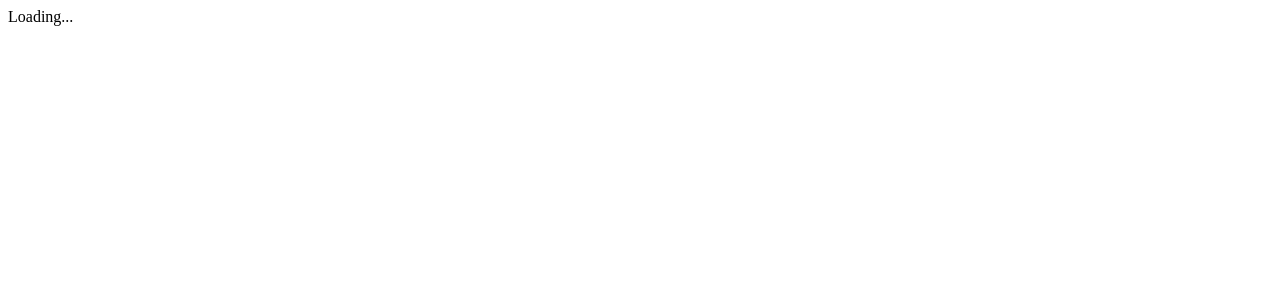
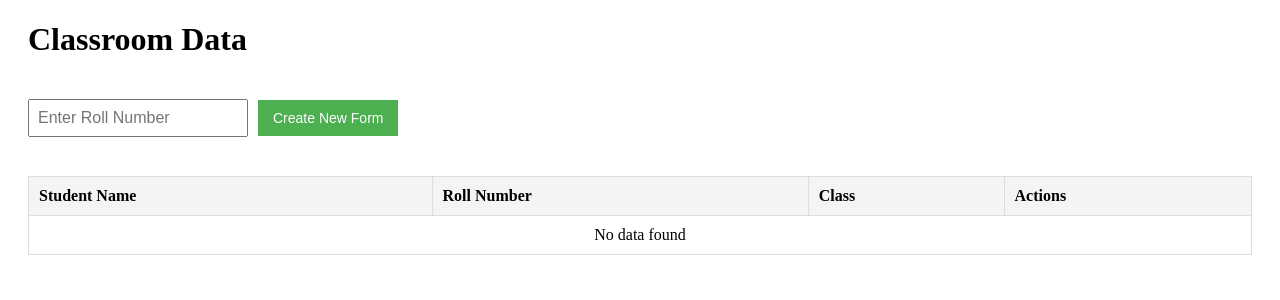
Before and after one commit to pratikderepatil/joyful-journey-report-card, a Next.js app: page / in a window 1280 px wide. Shown: the top 300 px of the page. Built offline with nearby package versions, Linux system fonts and the light colour scheme.

Commit message:
removes console.log and alerts

```diff
--- a/src/app/form/[rollNumber]/page.jsx
+++ b/src/app/form/[rollNumber]/page.jsx
@@ -86,7 +86,6 @@ const ReportCardForm = () => {
 
 		localStorage.setItem("classroomData", JSON.stringify(classroomData));
 
-		alert("Report card saved successfully!");
 		router.push(`/preview/${formData.studentRollNumber}`);
 	};
 
--- a/src/app/page.jsx
+++ b/src/app/page.jsx
@@ -16,8 +16,6 @@ const HomePage = () => {
 		}
 	}, []);
 
-	console.log(classroomData);
-
 	const handleEdit = (rollNumber) => {
 		router.push(`/form/${rollNumber}`);
 	};
@@ -34,17 +32,9 @@ const HomePage = () => {
 
 			if (studentExists) {
 				router.push(`/form/${newRollNumber}`);
-			} else {
-				alert("This roll number does not exist in the classroom data.");
 			}
-		} else {
-			alert("Please enter a roll number.");
 		}
 	};
-
-	if (!classroomData.length) {
-		return <div>Loading...</div>;
-	}
 
 	return (
 		<div className={styles.container}>
@@ -74,7 +64,14 @@ const HomePage = () => {
 					</tr>
 				</thead>
 				<tbody>
-					{classroomData?.map((student) => (
+					{classroomData?.length === 0 ? (
+						<tr>
+							<td colSpan="4" style={{ textAlign: "center" }}>
+								No data found
+							</td>
+						</tr>
+					) : (
+						classroomData?.map((student) => (
 							<tr key={student.studentRollNumber}>
 								<td>{student.studentName}</td>
 								<td>{student.studentRollNumber}</td>
@@ -94,7 +91,8 @@ const HomePage = () => {
 									</button>
 								</td>
 							</tr>
-					))}
+						))
+					)}
 				</tbody>
 			</table>
 		</div>
--- a/src/app/preview/[rollNumber]/page.jsx
+++ b/src/app/preview/[rollNumber]/page.jsx
@@ -19,7 +19,6 @@ export default function Preview() {
 			setReportData(student);
 		}
 	}, [rollNumber]);
-	console.log(reportData);
 
 	const handleDownload = async () => {
 		setIsLoading(true);
```
Lines whose indentation alone changed are shown as unchanged.
